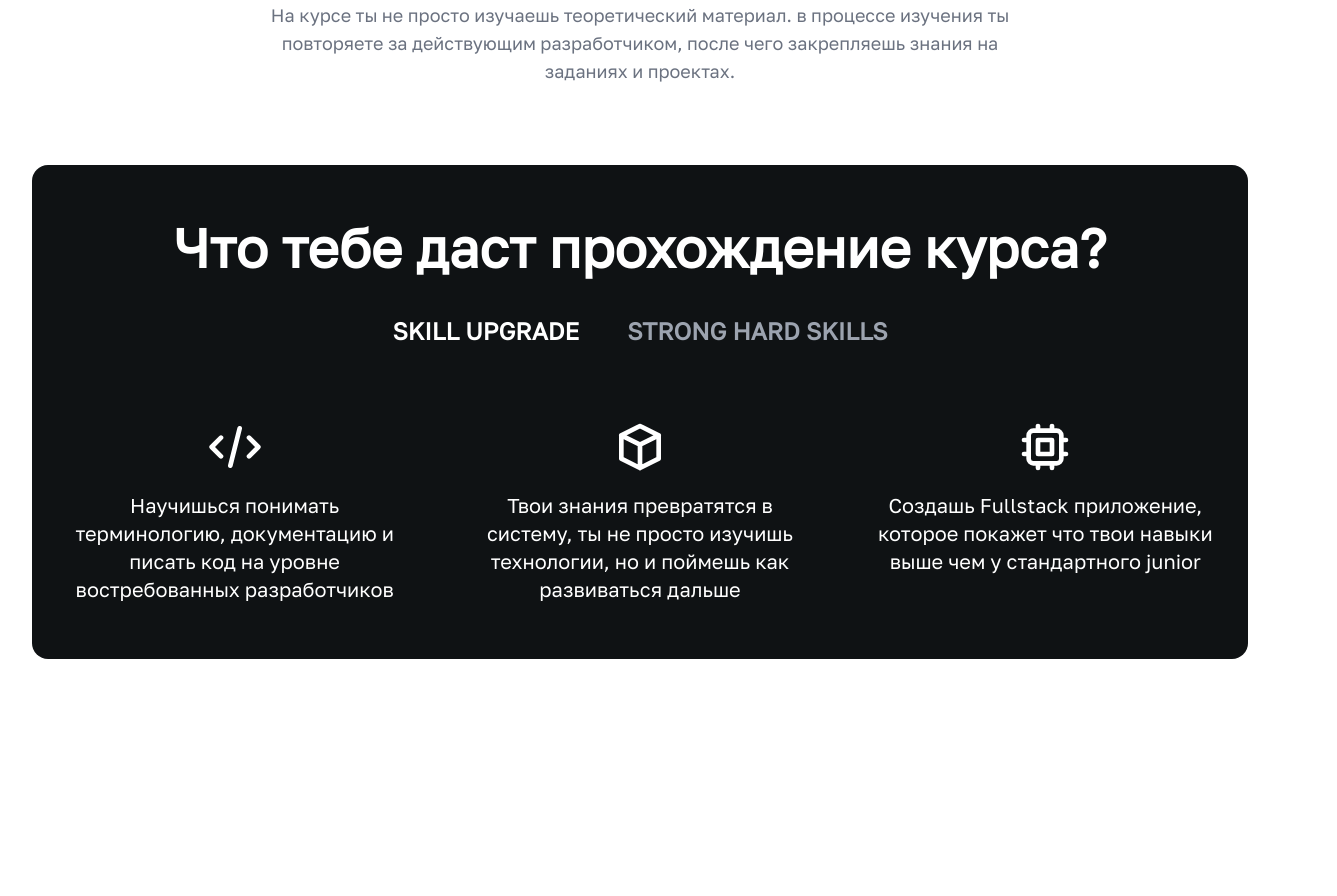
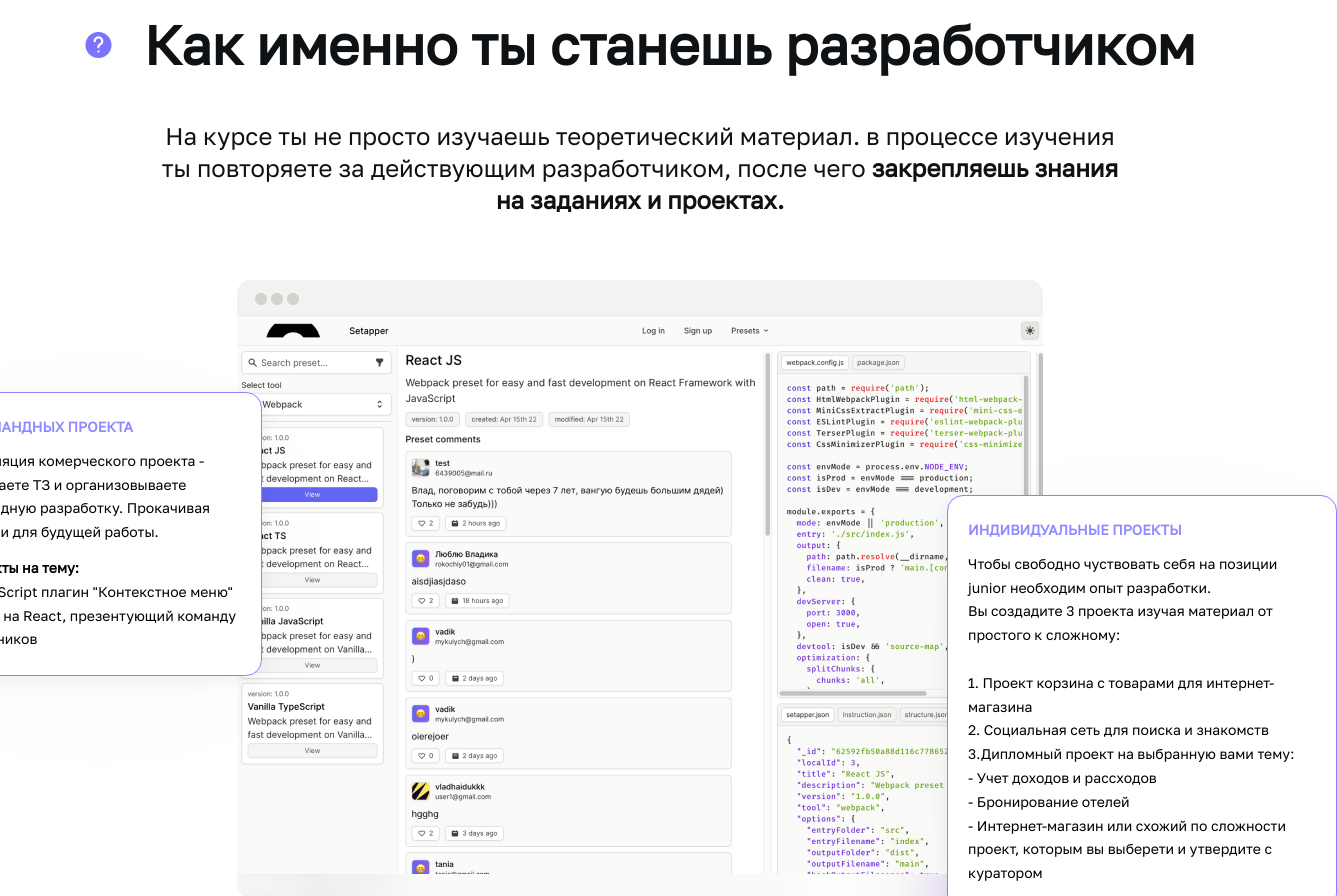
Before and after one commit to dliakin/react-tailwind-landing-page, a React (Create React App) app: page / in a window 1280 px wide. Shown: the part 1100-1996 px from the top of the page, 1337 px wide, since content can reach past the window. Before the commit the page ends 1791 px from the top, so only its background shows below. Built offline with nearby package versions, Linux system fonts and the light colour scheme.

Commit message:
Add Heading component

```diff
--- a/src/heading/Heading.tsx
+++ b/src/heading/Heading.tsx
@@ -1,15 +1,58 @@
 import React from "react";
+
+import ImgQuestion from "./question 1.png";
+import ImgProject from "./project.png";
+import Card from "../components/cards/CardWithHeader";
 
 function Heading() {
   return (
-    <div className="bg-white py-6 sm:py-8 lg:py-12">
-      <div className="max-w-screen-2xl px-4 md:px-8 mx-auto">
-        <h2 className="text-gray-800 text-2xl lg:text-3xl font-bold text-center mb-4 md:mb-6">Как именно ты станешь разработчиком</h2>
-
-        <p className="max-w-screen-md text-gray-500 md:text-lg text-center mx-auto">
-          На курсе ты не просто изучаешь теоретический материал. в процессе изучения ты повторяете за действующим разработчиком, после чего закрепляешь знания
-          на заданиях и проектах.
+    <div className="bg-white mt-[117px]">
+      <div className="flex flex-col items-center">
+        <div className="flex flex-row justify-center items-center">
+          <img src={ImgQuestion} alt="" className="" />
+          <h2 className="text-54-70  font-bold text-[#0F1214] ml-8">Как именно ты станешь разработчиком</h2>
+        </div>
+        <p className="mt-10 max-w-[970px] text-[#0F1214]  text-center mx-auto font-normal text-2xl">
+          На курсе ты не просто изучаешь теоретический материал. в процессе изучения ты повторяете за действующим разработчиком, после чего{" "}
+          <strong>закрепляешь знания на заданиях и проектах.</strong>
         </p>
+        <div className="flex flex-col relative  mt-16">
+          <img src={ImgProject} alt="" />
+          <div className="absolute left-[-300px] top-28 z-20">
+            <Card header="2 Командных проекта" maxWidth={"max-w-[325px]"}>
+              <>
+                <p className="mt-3 text-sm color-[#0F1214] leading-[170%]">
+                  Симуляция комерческого проекта - получаете ТЗ и организовываете командную разработку. Прокачивая навыки для будущей работы.
+                </p>
+                <p className="mt-3 text-sm color-[#0F1214] leading-[170%]">
+                  <strong>Проекты на тему:</strong>
+                  <br />- JavaScript плагин "Контекстное меню"
+                  <br />- Cайт на React, презентующий команду участников
+                </p>
+              </>
+            </Card>
+          </div>
+          <div className="absolute left-[710px] top-[215px] z-30">
+            <Card header="Индивидуальные проекты" maxWidth={"max-w-[390px]"}>
+              <p className="mt-3 text-sm color-[#0F1214] leading-[170%]">
+                Чтобы свободно чуствовать себя на позиции junior необходим опыт разработки.
+                <br />
+                Вы создадите 3 проекта изучая материал от простого к сложному:
+                <br />
+                <br />
+                1. Проект корзина с товарами для интернет-магазина
+                <br />
+                2. Социальная сеть для поиска и знакомств
+                <br />
+                3.Дипломный проект на выбранную вами тему: <br />- Учет доходов и рассходов <br />- Бронирование отелей <br />- Интернет-магазин или схожий по
+                сложности проект, которым вы выберети и утвердите с куратором
+              </p>
+            </Card>
+          </div>
+        </div>
+        <a href="/" className="mt-10 text-[#0F1214] font-normal text-sm">
+          Проекты учеников
+        </a>
       </div>
     </div>
   );
```
Also changed, not shown: src/heading/project.png (added), src/heading/question 1.png (added).
